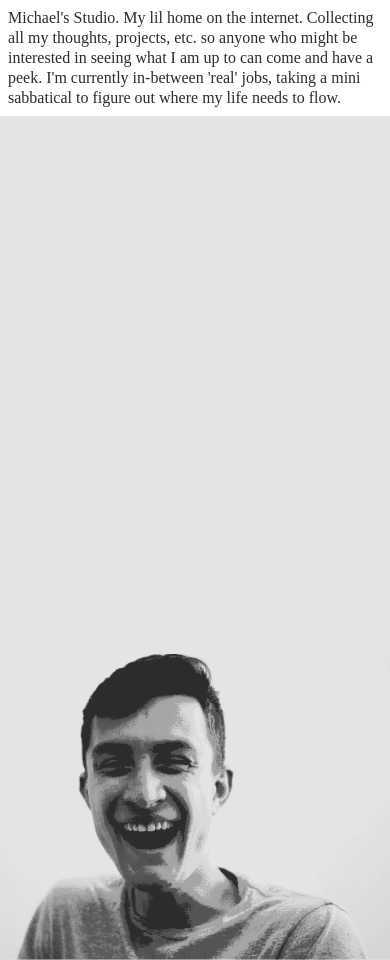
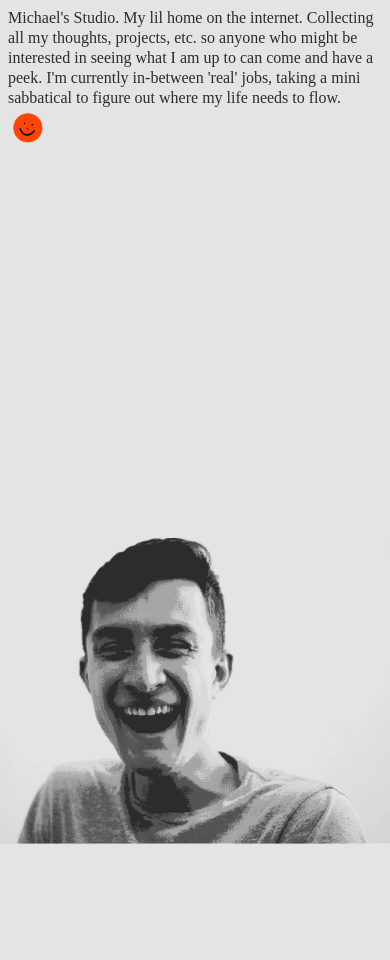
Before and after one commit to mcgingras/blogv3, a Gatsby site: page / in a window 390 px wide. After the commit the page ends 844 px from the top, so only its background shows below. Built offline with nearby package versions, Linux system fonts and the light colour scheme; Gatsby itself is replaced by a stand-in of ours; a web font is replaced by a local one.

Commit message:
smile guy

```diff
--- a/src/pages/index.js
+++ b/src/pages/index.js
@@ -1,7 +1,8 @@
 import React from "react"
 import { graphql } from "gatsby"
 import SEO from "../components/seo"
-import  hs  from '../images/hs.png';
+import hs from '../images/hs.png';
+import smile from '../images/smile.png';
 
 import "../style/index.scss"
 import "../style/font.scss";
@@ -12,7 +13,10 @@ const IndexPage = ({ data }) => {
     <div>
       <SEO title="Home" />
         <div className="container">
-          <p className="">{data.site.siteMetadata.description}</p>
+          <div className="container--title">
+           <p className="">{data.site.siteMetadata.description}</p>
+            <img src={smile} />
+          </div>
           <div className="container--img">
             <img src={hs} />
           </div>
--- a/src/style/index.scss
+++ b/src/style/index.scss
@@ -16,10 +16,20 @@ html{
 .container{
   display: flex;
   font-family: 'GT-Cinetype';
+}
 
-  p{
-    flex: 1;
-    padding: .5rem;
+.container--title{
+  flex: 1;
+  padding: .5rem;
+  display: flex;
+  flex-direction: column;
+  position: relative;
+
+  img{
+    height: 40px;
+    width: 40px;
+    position: absolute;
+    bottom: .5rem;
   }
 }
 
@@ -39,18 +49,29 @@ html{
 
 @media only screen and (max-width: 600px) {
 
+  body{
+    background-color: #e4e4e4;
+  }
+
   .container{
     display: block;
-    // background-color: #E4E4E4;
   }
 
   .container--img{
-    height: 100vh;
+    height: 100%;
+    position: unset;
+
+    img{
+      max-width: 100%;
+      bottom: 0;
+    }
   }
 
-  img{
-    max-width: 100%;
-    bottom: 0;
+  .container--title{
+
+    img{
+      bottom: -2rem;
+    }
   }
 
 
```
Also changed, not shown: src/images/smile.png (added).
